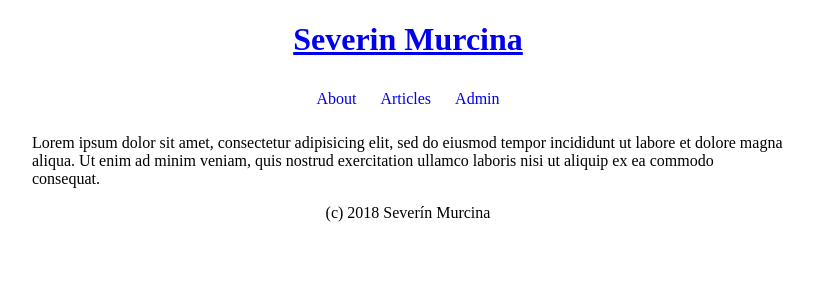
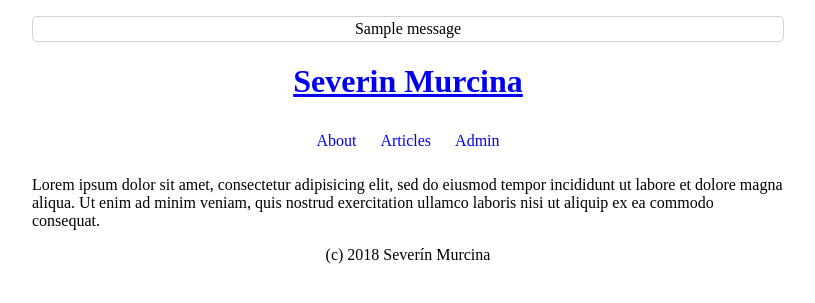
Before and after one commit to Piotri123/flask_project, a Flask app: page / in a window 1280 px wide. Shown: the top 303 px of the page, without its empty margins (232-1047 px from the left). Run offline with Flask 3, Linux system fonts and the light colour scheme; one stand-in notice (Sample message) is shown.

Commit message:
integration of flash message

```diff
--- a/mdblog/app.py
+++ b/mdblog/app.py
@@ -5,6 +5,7 @@ from flask import redirect
 from flask import url_for
 from flask import session
 from flask import g
+from flask import flash
 
 DATABASE = "/vagrant/blog.db"
 import sqlite3
@@ -66,13 +67,16 @@ def login_user():
     if username == flask_app.config["USERNAME"] and \
             password == flask_app.config["PASSWORD"]:
         session["logged"] = True
+        flash("Login successful", "alert-success")
         return redirect(url_for("view_admin"))
     else:
+        flash("Invalid credentials", "alert-danger")
         return redirect(url_for("view_login"))
 
 @flask_app.route("/logout/", methods=["POST"])
 def logout_user():
     session.pop("logged")
+    flash("Logout successful", "alert-success")
     return redirect(url_for("view_welcome_page"))
 
 ## UTILS
--- a/mdblog/static/css/main.css
+++ b/mdblog/static/css/main.css
@@ -31,3 +31,28 @@ header {
 footer {
     text-align: center;
 }
+
+.flashes {
+    padding: 0;
+    position: sticky;
+    top: 0;
+    width: 100%;
+}
+
+.flashes li {
+    list-style: none;
+    border-style: solid;
+    border-width: 1px;
+    border-color: lightgray;
+    border-radius: 5px;
+    padding: 3px;
+    text-align: center;
+}
+
+.flashes .alert-danger {
+    background: mistyrose;
+}
+
+.flashes .alert-success {
+    background: lightgreen;
+}
--- a/mdblog/templates/_main.jinja
+++ b/mdblog/templates/_main.jinja
@@ -5,6 +5,16 @@
     <title> {% block title %} {% endblock %} </title>
     {% include "_head.jinja" %}
 </head>
+
+{% with messages = get_flashed_messages(with_categories=True) %}
+    {% if messages %}
+        <ul class="flashes">
+        {% for category, message in messages %}
+            <li class="{{ category }}"> {{ message }} </li>
+        {% endfor %}
+        </ul>
+    {% endif %}
+{% endwith %}
 
 <body>
 <header>
```
